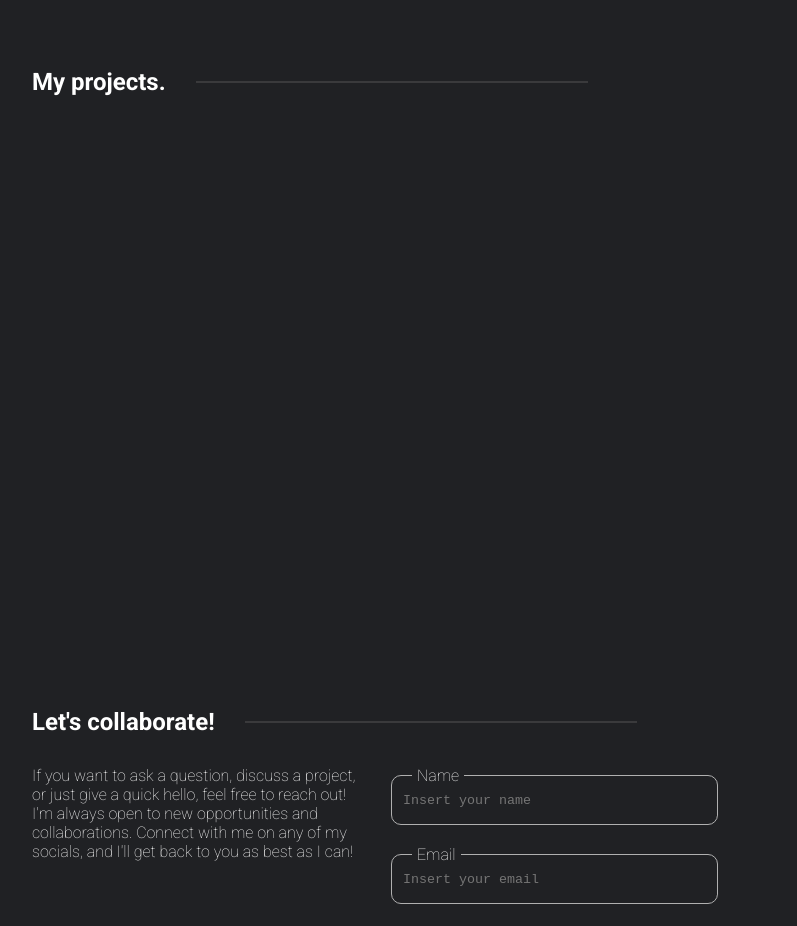
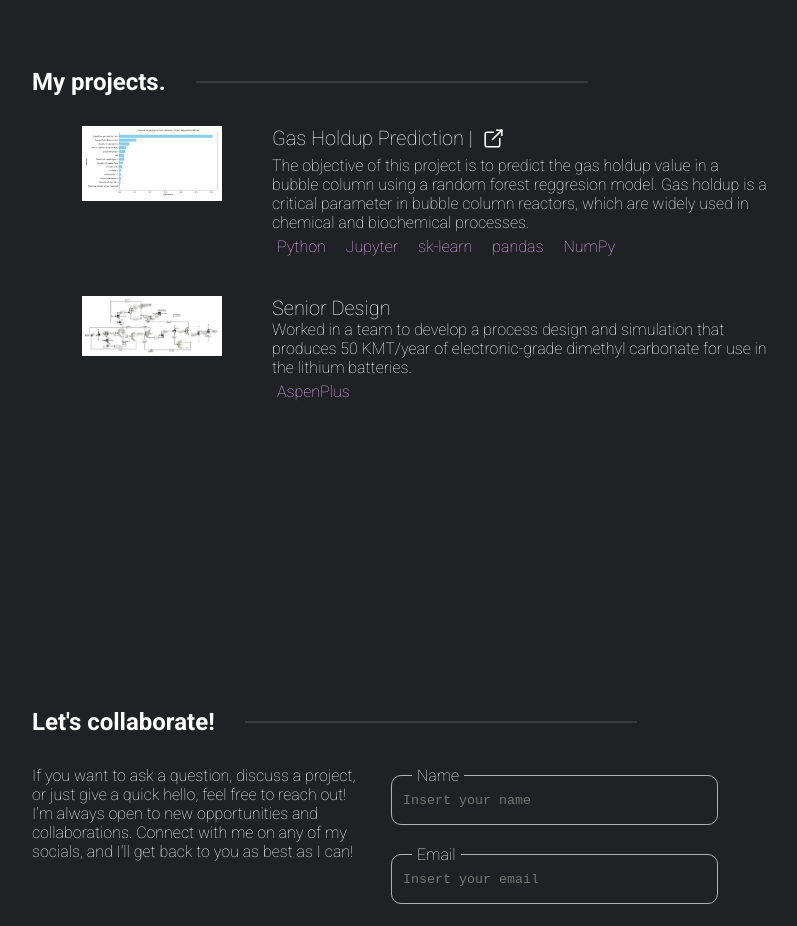
Before and after one commit to rragasa23/personal-portfolio, a plain HTML site: page index.html in a window 1280 px wide. Shown: the part 2660-3586 px from the top of the page, without its empty margins (118-915 px from the left). Drawn offline with Linux system fonts and the light colour scheme.

Commit message:
included 2 projects in projects section and added styling

```diff
--- a/index.html
+++ b/index.html
@@ -532,7 +532,73 @@
         <section id="projects" class="show">
           <div class="projects-wrapper">
             <h2 class="section-title">My projects.</h2>
-            <div class="project"></div>
+            <div class="project">
+              <a
+                href="https://github.com/rragasa23/Machine-Learning"
+                target="_blank"
+                ><img
+                  class="project-image"
+                  src="./assets/project-images/Bubble-Column.png"
+              /></a>
+              <div class="project-summary">
+                <p class="project-title">
+                  Gas Holdup Prediction |
+                  <a href="https://github.com/rragasa23/Machine-Learning"
+                    ><svg
+                      xmlns="http://www.w3.org/2000/svg"
+                      class="icon icon-tabler icon-tabler-external-link"
+                      width="25"
+                      height="25"
+                      viewBox="0 0 24 24"
+                      stroke-width="1.5"
+                      stroke="#ffffff"
+                      fill="none"
+                      stroke-linecap="round"
+                      stroke-linejoin="round"
+                    >
+                      <path stroke="none" d="M0 0h24v24H0z" fill="none" />
+                      <path
+                        d="M12 6h-6a2 2 0 0 0 -2 2v10a2 2 0 0 0 2 2h10a2 2 0 0 0 2 -2v-6"
+                      />
+                      <path d="M11 13l9 -9" />
+                      <path d="M15 4h5v5" />
+                    </svg>
+                  </a>
+                </p>
+                <p class="project-description">
+                  The objective of this project is to predict the gas holdup
+                  value in a bubble column using a random forest reggresion
+                  model. Gas holdup is a critical parameter in bubble column
+                  reactors, which are widely used in chemical and biochemical
+                  processes.
+                </p>
+                <ul class="project-tools-list">
+                  <li class="project-tool">Python</li>
+                  <li class="project-tool">Jupyter</li>
+                  <li class="project-tool">sk-learn</li>
+                  <li class="project-tool">pandas</li>
+                  <li class="project-tool">NumPy</li>
+                </ul>
+              </div>
+            </div>
+            <div class="project">
+              <a target="_blank"
+                ><img
+                  class="project-image"
+                  src="./assets/project-images/Senior-Design.png"
+              /></a>
+              <div class="project-summary">
+                <p class="project-title">Senior Design</p>
+                <p class="project-description">
+                  Worked in a team to develop a process design and simulation
+                  that produces 50 KMT/year of electronic-grade dimethyl
+                  carbonate for use in the lithium batteries.
+                </p>
+                <ul class="project-tools-list">
+                  <li class="project-tool">AspenPlus</li>
+                </ul>
+              </div>
+            </div>
           </div>
         </section>
         <section id="contact" class="show">
--- a/styles.css
+++ b/styles.css
@@ -3,6 +3,7 @@
   --text-color1: #ffffff;
   --text-color2: #b0b0b0;
   --accent-color: #bc13fe;
+  --accent-color2: #e8aeff;
   --border-color: #3a3a3c;
 }
 
@@ -410,6 +411,50 @@ section:not(:first-of-type) {
   filter: grayscale(0%);
 }
 
+.project {
+  display: flex;
+  margin-bottom: 35px;
+  width: 70%;
+  margin-left: 50px;
+}
+
+.project-image {
+  max-width: 140px;
+  height: auto;
+  border: 2px solid var(--text-color1);
+}
+
+.project-summary {
+  margin-left: 50px;
+}
+
+.project-title {
+  font-size: 1.25rem;
+  transition: stroke 0.2s ease-in-out;
+  display: flex;
+}
+
+.project-title svg {
+  margin-left: 8px;
+}
+
+.project-title svg:hover {
+  stroke: var(--accent-color);
+}
+
+.project-tools-list {
+  list-style-type: none;
+  display: flex;
+  flex-direction: row;
+  gap: 10px;
+}
+
+.project-tool {
+  color: var(--accent-color2);
+  border-radius: 15px;
+  padding: 5px;
+}
+
 .contact-form {
   display: flex;
   justify-content: flex-start;
```
Also changed, not shown: assets/project-images/Bubble-Column.png (added), assets/project-images/Senior-Design.png (added), assets/project-link-svg/project-link.svg (added), 2 other files.
